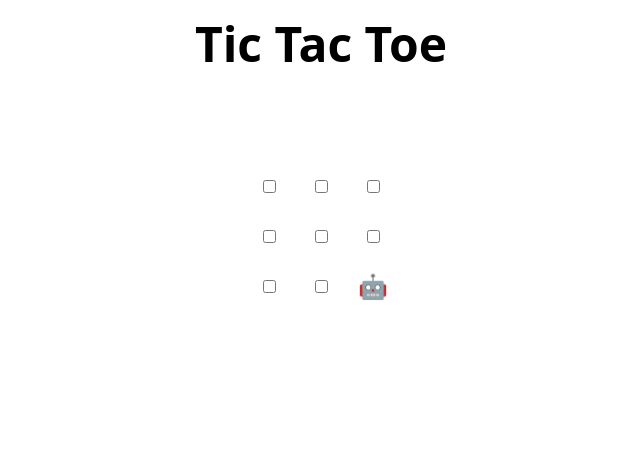
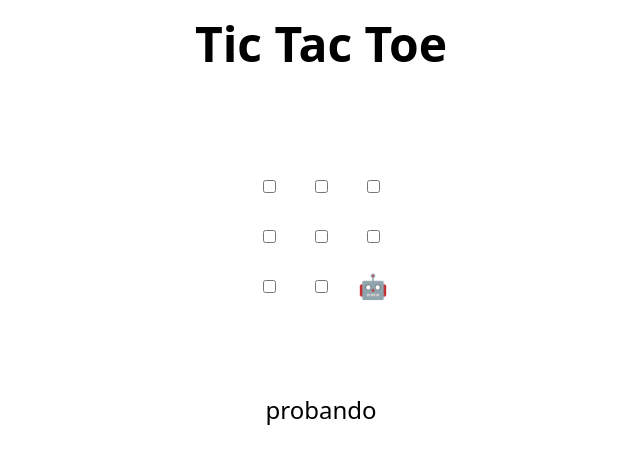
Before and after one commit to katheavi/skills-review-pull-requests, a plain HTML site: page index.html in a window 1280 px wide. Shown: the whole page, without its empty margins (319-959 px from the left). Drawn offline with Linux system fonts and the light colour scheme.

Commit message:
Update index.html
confirmación

```diff
--- a/index.html
+++ b/index.html
@@ -48,7 +48,7 @@
 </table>
 
 <h2 hidden>Game over, refresh to play again 🧑‍💻 🤖!</h2>
-
+probando
 <script>
   // Initialization
   const boxes = Array.from(document.querySelectorAll("td"));
```
